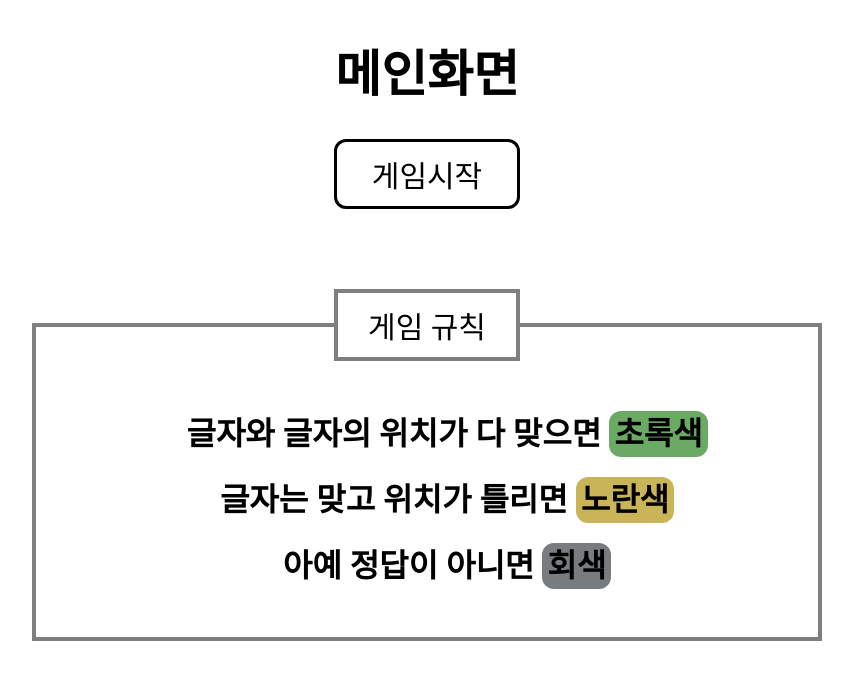
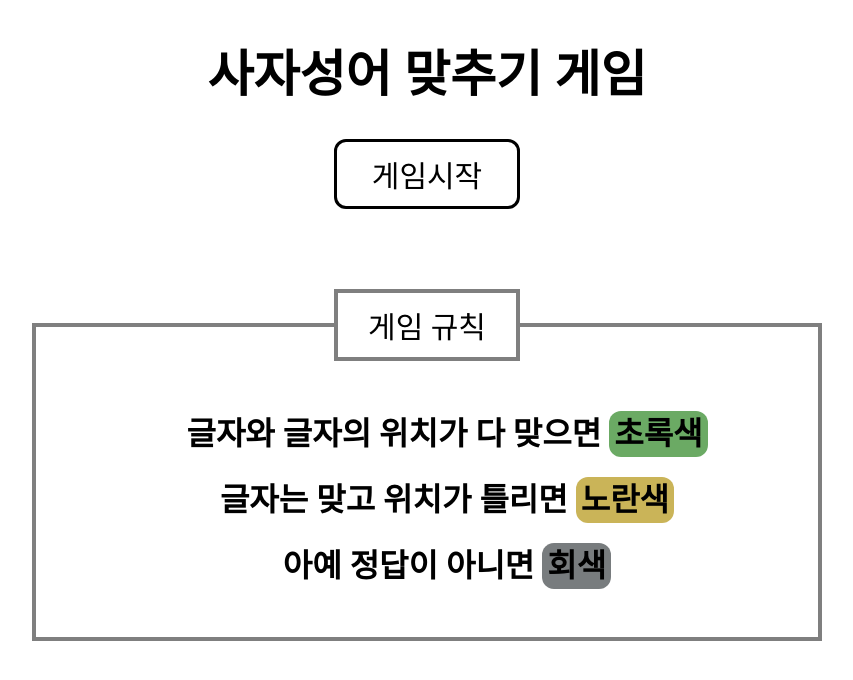
Before and after one commit to LPRS1234/chatappreal-modified, a website: page public/index.html in a window 1280 px wide. Shown: the whole page, without its empty margins (213-1066 px from the left). Drawn offline with Linux system fonts and the light colour scheme.

Commit message:
changeTitle

```diff
--- a/public/index.html
+++ b/public/index.html
@@ -7,7 +7,7 @@
     <link rel="stylesheet" href="main.css">
 </head>
 <body>
-    <h1 class="title">메인화면</h1>
+    <h1 class="title">사자성어 맞추기 게임</h1>
     <a href="quiz..html" class="start">게임시작</a>
       <form>
         <fieldset>
```
